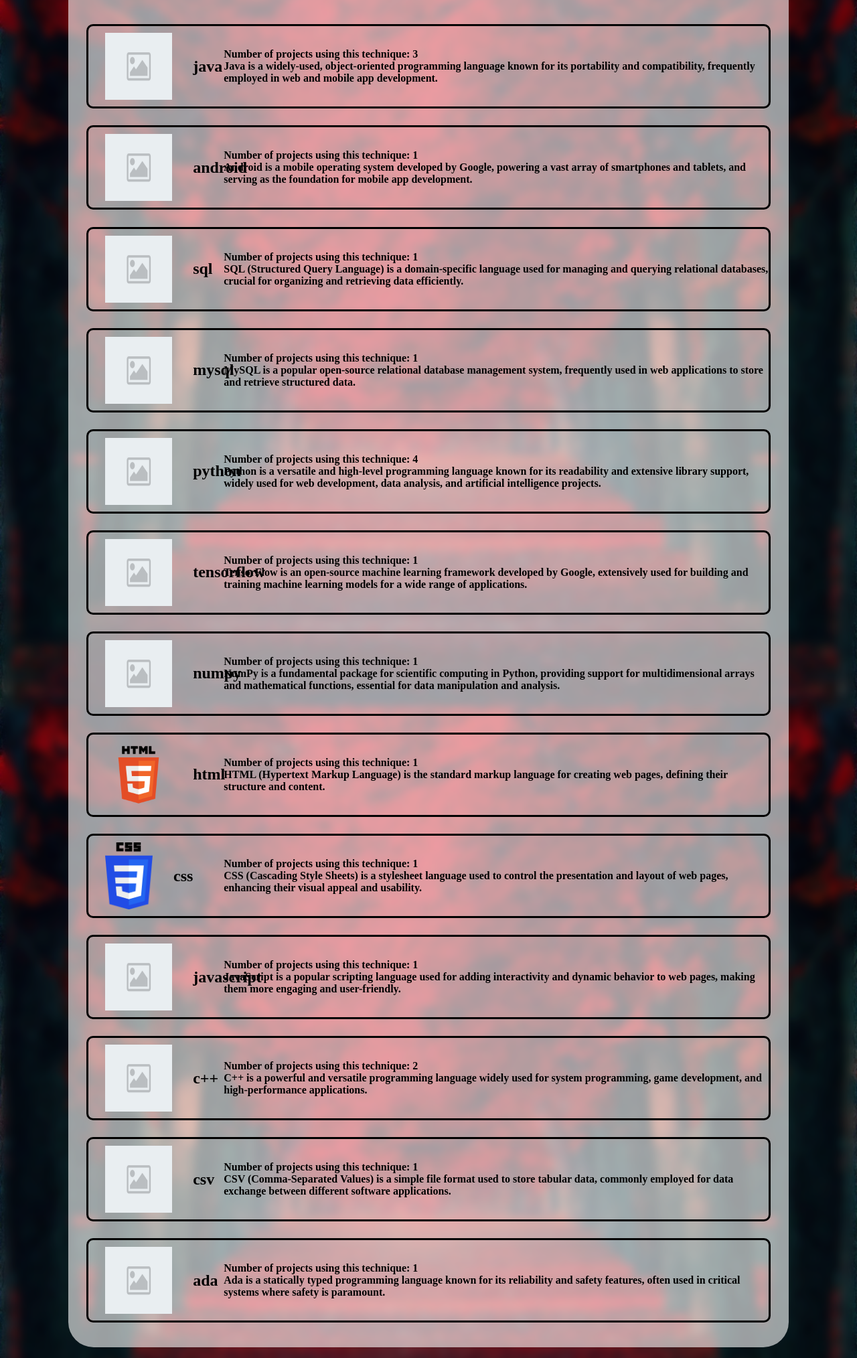
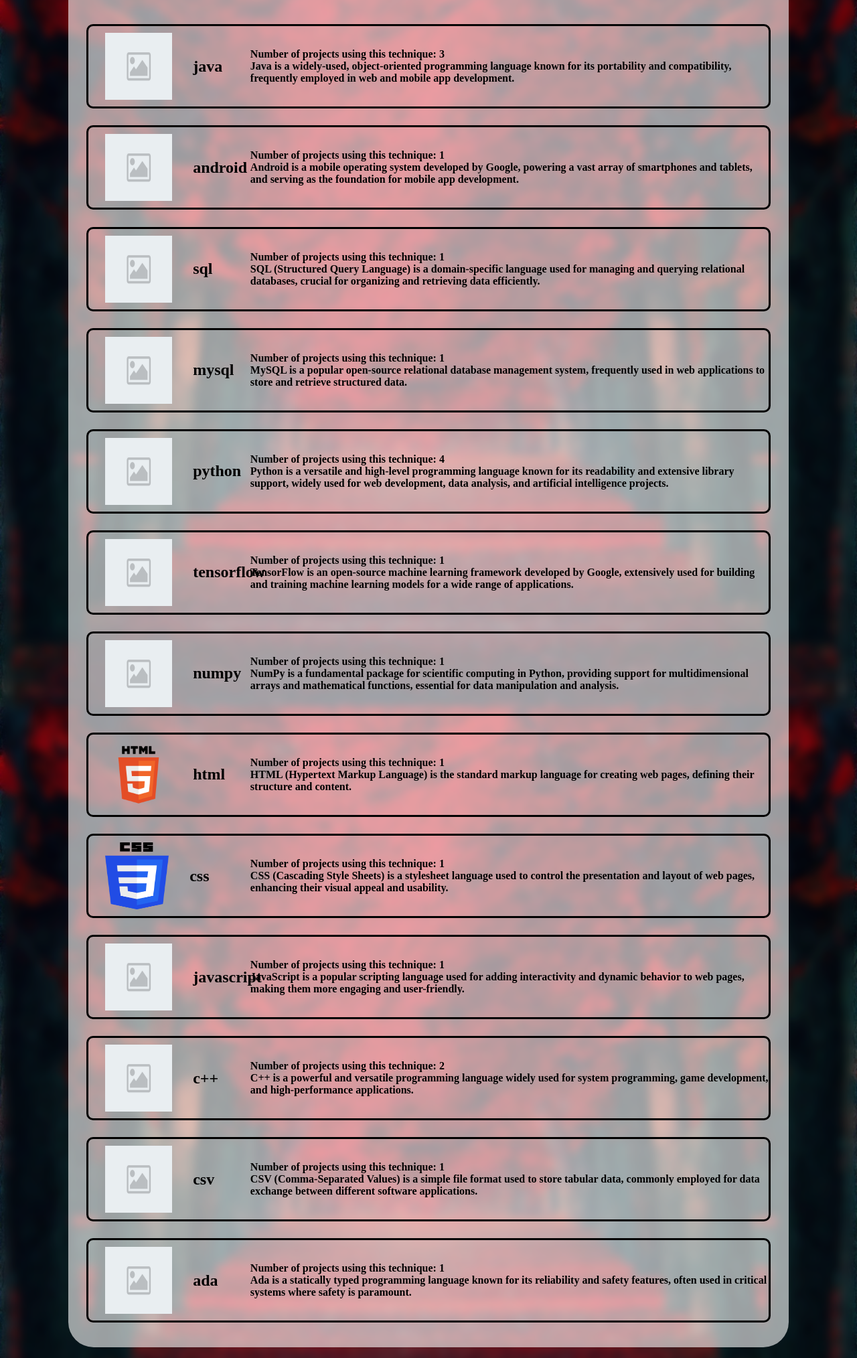
Before and after one commit to DarkDino77/TDP003, a Flask app: page /techniques in a window 1280 px wide. Shown: the part 82-2110 px from the top of the page at 67% size. Run offline with Flask 3, Linux system fonts and the light colour scheme.

Commit message:
Ändra % beräkning till vW

```diff
--- a/Presentationlager/static/stylesheet_techniques.css
+++ b/Presentationlager/static/stylesheet_techniques.css
@@ -31,7 +31,7 @@
 	flex-wrap: nowrap;
 	align-items: center;
 	gap: 20px;
-	width: 15%;
+	width: 15vW;
 
   }
   .name_icon_container > img {
@@ -47,7 +47,7 @@
   .technique_information{
     display: flex;
     flex-direction: column;
-	width: calc(100% - 15%);
+	width: calc(100vW - 15vW);
   }
   .technique_information > div >h4{
     margin: 0;
```
